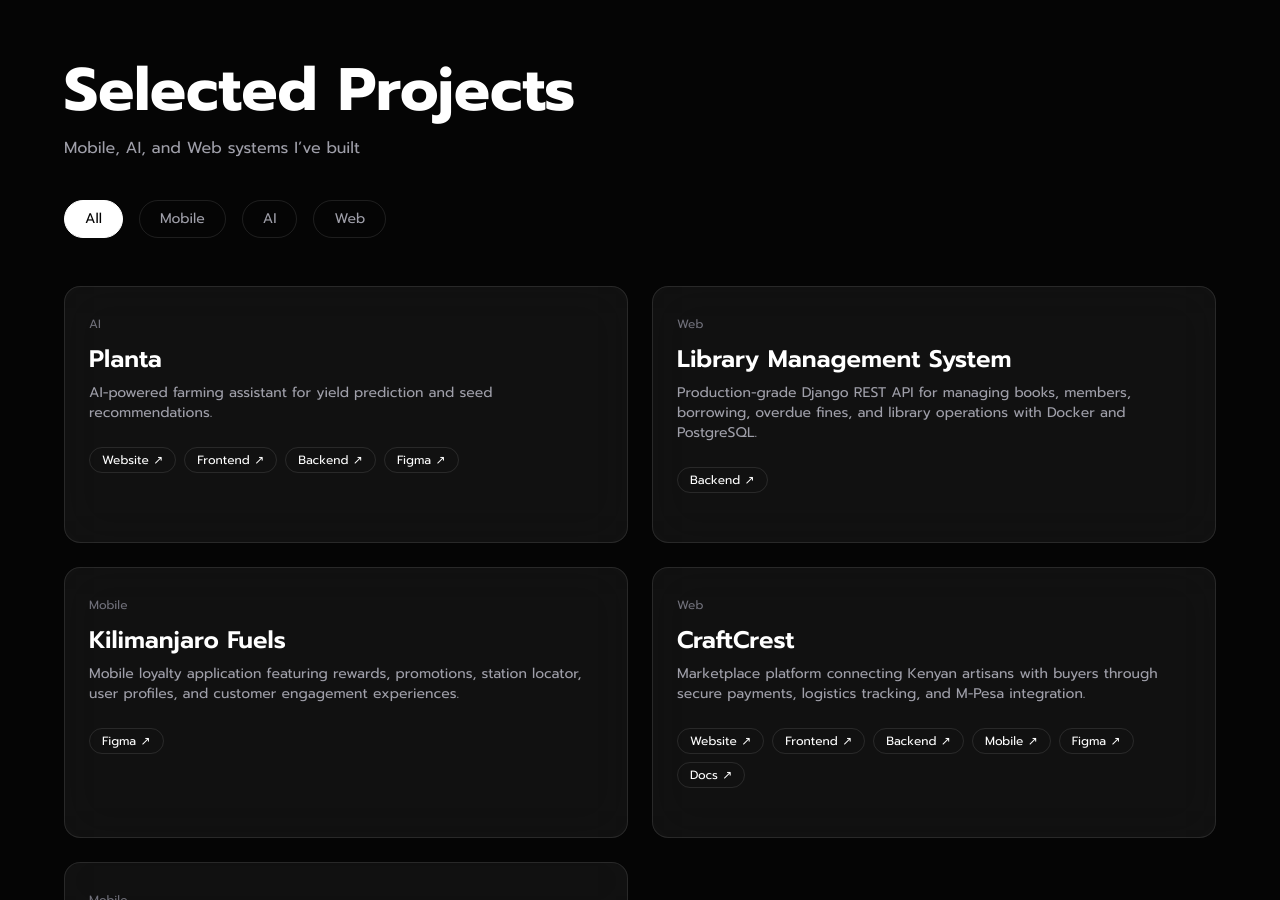
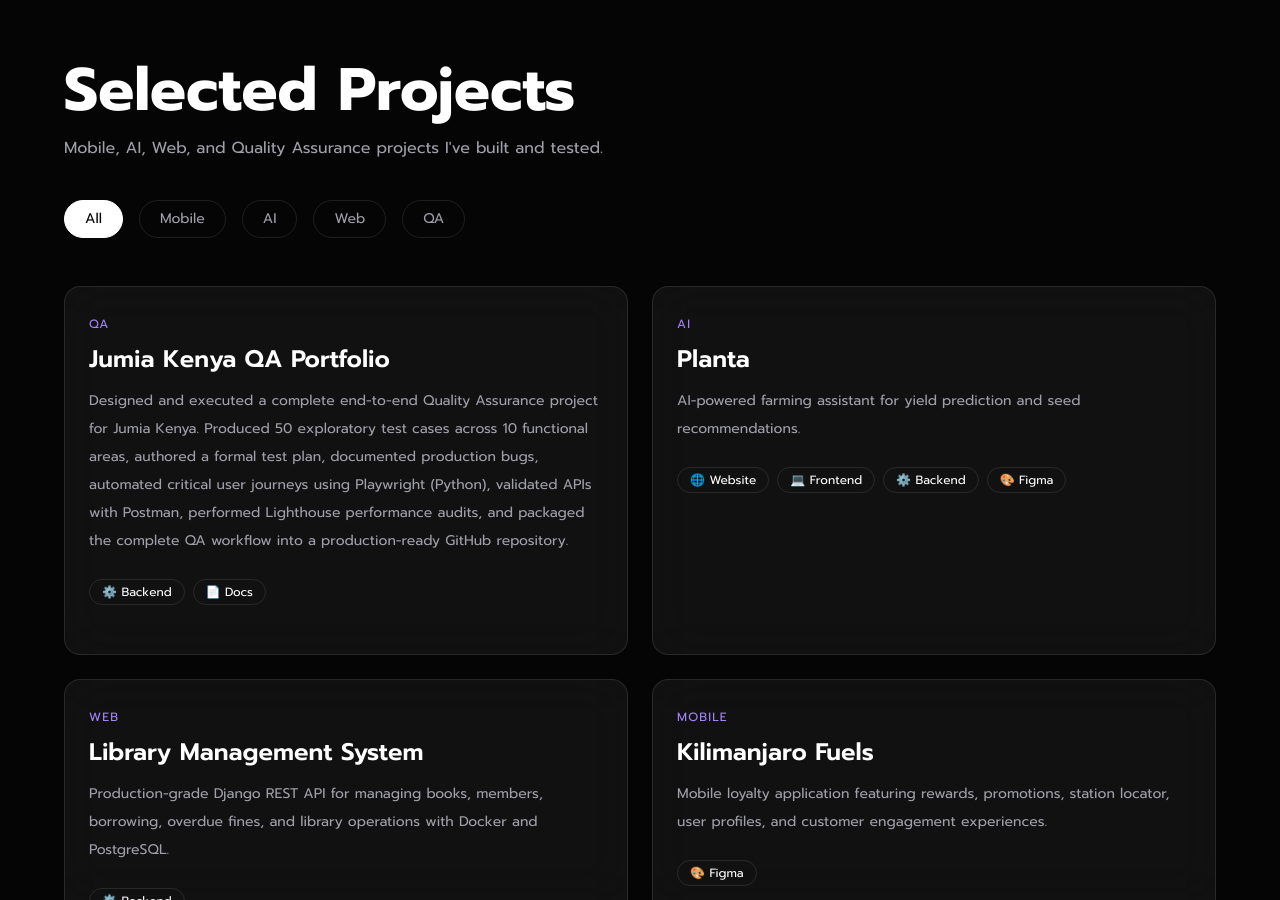
Before and after one commit to immaculatechepkirui/immaculatechepkirui_portfolio, a Next.js app: page / in a window 1280 px wide. Shown: the part 1900-2800 px from the top of the page. Built offline with nearby package versions, Linux system fonts and the light colour scheme.

Commit message:
Enhance portfolio with QA project, resume, project links, and UI improvements

```diff
--- a/app/components/sections/Projects.tsx
+++ b/app/components/sections/Projects.tsx
@@ -3,7 +3,7 @@
 import { useState } from "react";
 import { projects } from "@/app/data/projects";
 
-const categories = ["All", "Mobile", "AI", "Web"];
+const categories = ["All", "Mobile", "AI", "Web", "QA"];
 
 export default function Projects() {
   const [active, setActive] = useState("All");
@@ -16,44 +16,44 @@ export default function Projects() {
   return (
     <section id="projects" className="px-6 py-20 md:py-24">
       <div className="mx-auto max-w-6xl">
-
         {/* Heading */}
         <h2 className="text-4xl font-bold md:text-6xl">
           Selected Projects
         </h2>
 
         <p className="mt-4 text-zinc-400">
-          Mobile, AI, and Web systems I’ve built
+          Mobile, AI, Web, and Quality Assurance projects I've built and tested.
         </p>
 
-        {/* Filters */}
-        <div className="mt-10 flex gap-4">
+        {/* Category Filters */}
+        <div className="mt-10 flex flex-wrap gap-4">
           {categories.map((cat) => (
             <button
               key={cat}
               onClick={() => setActive(cat)}
-              className={`rounded-full border px-5 py-2 text-sm transition ${active === cat
+              className={`rounded-full border px-5 py-2 text-sm transition ${
+                active === cat
                   ? "border-white bg-white text-black"
                   : "border-white/10 text-zinc-400 hover:text-white"
-                }`}
+              }`}
             >
               {cat}
             </button>
           ))}
         </div>
 
-        {/* Grid */}
+        {/* Projects Grid */}
         <div className="mt-12 grid gap-6 md:grid-cols-2">
           {filtered.map((project, i) => (
             <div
               key={i}
-              className="group relative rounded-2xl border border-white/10 bg-white/5 p-6 backdrop-blur-xl transition hover:scale-[1.02]"
+              className="group relative rounded-2xl border border-white/10 bg-white/5 p-6 backdrop-blur-xl transition duration-300 hover:scale-[1.02]"
             >
-              {/* Glow effect */}
+              {/* Glow */}
               <div className="absolute inset-0 rounded-2xl bg-gradient-to-r from-violet-500/10 to-cyan-500/10 opacity-0 blur-xl transition group-hover:opacity-100" />
 
               <div className="relative">
-                <span className="text-xs text-zinc-500">
+                <span className="text-xs uppercase tracking-widest text-violet-400">
                   {project.category}
                 </span>
 
@@ -61,20 +61,20 @@ export default function Projects() {
                   {project.title}
                 </h3>
 
-                <p className="mt-2 text-sm text-zinc-400">
+                <p className="mt-3 text-sm leading-7 text-zinc-400">
                   {project.description}
                 </p>
 
-                {/* Project Links */}
+                {/* Links */}
                 <div className="mt-6 flex flex-wrap gap-2">
                   {project.links?.website && (
                     <a
                       href={project.links.website}
                       target="_blank"
                       rel="noopener noreferrer"
-                      className="rounded-full border border-white/10 px-3 py-1 text-xs transition hover:bg-white/10"
+                      className="rounded-full border border-white/10 px-3 py-1 text-xs transition hover:border-violet-500 hover:bg-violet-500/10"
                     >
-                      Website ↗
+                      🌐 Website
                     </a>
                   )}
 
@@ -83,9 +83,9 @@ export default function Projects() {
                       href={project.links.frontend}
                       target="_blank"
                       rel="noopener noreferrer"
-                      className="rounded-full border border-white/10 px-3 py-1 text-xs transition hover:bg-white/10"
+                      className="rounded-full border border-white/10 px-3 py-1 text-xs transition hover:border-cyan-500 hover:bg-cyan-500/10"
                     >
-                      Frontend ↗
+                      💻 Frontend
                     </a>
                   )}
 
@@ -94,9 +94,9 @@ export default function Projects() {
                       href={project.links.backend}
                       target="_blank"
                       rel="noopener noreferrer"
-                      className="rounded-full border border-white/10 px-3 py-1 text-xs transition hover:bg-white/10"
+                      className="rounded-full border border-white/10 px-3 py-1 text-xs transition hover:border-green-500 hover:bg-green-500/10"
                     >
-                      Backend ↗
+                      ⚙️ Backend
                     </a>
                   )}
 
@@ -105,9 +105,9 @@ export default function Projects() {
                       href={project.links.mobile}
                       target="_blank"
                       rel="noopener noreferrer"
-                      className="rounded-full border border-white/10 px-3 py-1 text-xs transition hover:bg-white/10"
+                      className="rounded-full border border-white/10 px-3 py-1 text-xs transition hover:border-orange-500 hover:bg-orange-500/10"
                     >
-                      Mobile ↗
+                      📱 Mobile
                     </a>
                   )}
 
@@ -116,9 +116,9 @@ export default function Projects() {
                       href={project.links.design}
                       target="_blank"
                       rel="noopener noreferrer"
-                      className="rounded-full border border-white/10 px-3 py-1 text-xs transition hover:bg-white/10"
+                      className="rounded-full border border-white/10 px-3 py-1 text-xs transition hover:border-pink-500 hover:bg-pink-500/10"
                     >
-                      Figma ↗
+                      🎨 Figma
                     </a>
                   )}
 
@@ -127,14 +127,25 @@ export default function Projects() {
                       href={project.links.docs}
                       target="_blank"
                       rel="noopener noreferrer"
-                      className="rounded-full border border-white/10 px-3 py-1 text-xs transition hover:bg-white/10"
+                      className="rounded-full border border-white/10 px-3 py-1 text-xs transition hover:border-yellow-500 hover:bg-yellow-500/10"
                     >
-                      Docs ↗
+                      📄 Docs
+                    </a>
+                  )}
+
+                  {project.links?.repo && (
+                    <a
+                      href={project.links.repo}
+                      target="_blank"
+                      rel="noopener noreferrer"
+                      className="rounded-full border border-white/10 px-3 py-1 text-xs transition hover:border-white hover:bg-white/10"
+                    >
+                      🚀 GitHub
                     </a>
                   )}
                 </div>
 
-                {/* hover line */}
+                {/* Hover line */}
                 <div className="mt-6 h-[1px] w-0 bg-white transition-all duration-500 group-hover:w-full" />
               </div>
             </div>
--- a/app/data/projects.ts
+++ b/app/data/projects.ts
@@ -1,4 +1,15 @@
 export const projects = [
+  {
+    title: "Jumia Kenya QA Portfolio",
+    category: "QA",
+    description:
+      "Designed and executed a complete end-to-end Quality Assurance project for Jumia Kenya. Produced 50 exploratory test cases across 10 functional areas, authored a formal test plan, documented production bugs, automated critical user journeys using Playwright (Python), validated APIs with Postman, performed Lighthouse performance audits, and packaged the complete QA workflow into a production-ready GitHub repository.",
+    links: {
+      backend: "https://github.com/immaculatechepkirui/jumia_qa_portfolio",
+      docs: "https://github.com/immaculatechepkirui/jumia_qa_portfolio#readme",
+    },
+  },
+
   {
     title: "Planta",
     category: "AI",
@@ -63,4 +74,13 @@ export const projects = [
       mobile: "https://github.com/akirachix/mind-maps-mobile",
     },
   },
+  {
+    title: "Jumia Kenya QA Portfolio",
+    category: "QA",
+    description:
+      "Comprehensive end-to-end Quality Assurance project for Jumia Kenya covering exploratory testing, 50 manual test cases across 10 functional areas, formal test planning, bug reporting, Playwright automation, Postman API testing, Lighthouse performance auditing, and complete technical documentation.",
+    links: {
+      repo: "https://github.com/immaculatechepkirui/jumia_qa_portfolio",
+    },
+  },
 ];
```
